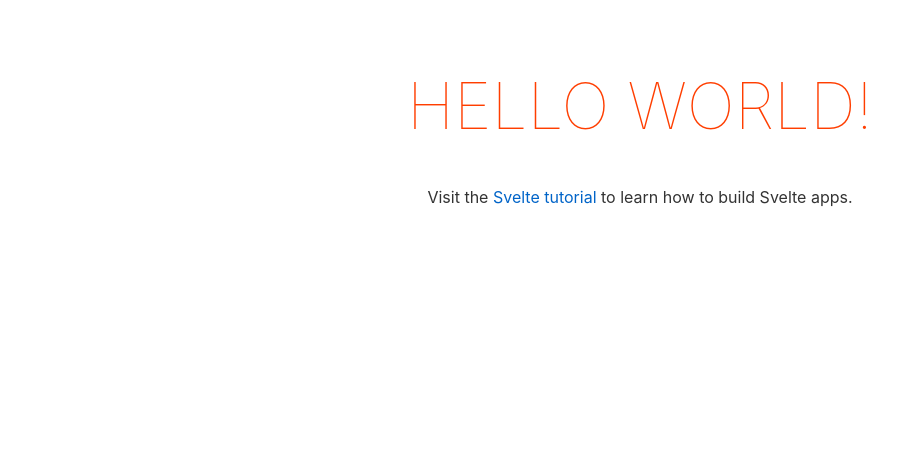
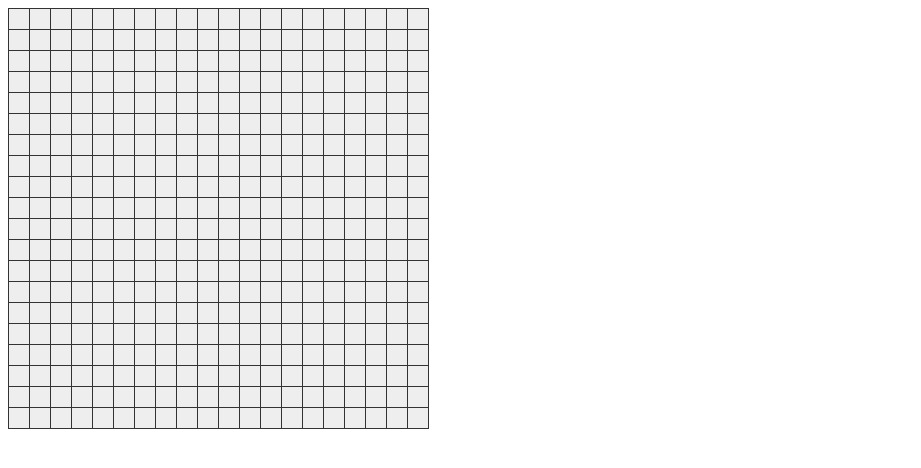
Before and after one commit to miily8310s/start-svelte3, a Svelte app in the folder svelte3-web-components/: page / in a window 1280 px wide. Shown: the top 468 px of the page, without its empty margins (0-921 px from the left). Built offline with nearby package versions, Linux system fonts and the light colour scheme.

Commit message:
Add style to App.svelte

```diff
--- a/svelte3-web-components/src/App.svelte
+++ b/svelte3-web-components/src/App.svelte
@@ -1,30 +1,51 @@
 <script lang="ts">
-	export let name: string;
+	const ROW_SIZE = 20
+	const COLUMN_SIZE = 20
+
+	const grid = []
+	for (let i = 0; i < ROW_SIZE; i++) {
+		grid[i] = []
+		for (let j = 0; j < COLUMN_SIZE; j++) {
+			grid[i][j] = { isAlive: false }
+		}
+	}
 </script>
 
-<main>
-	<h1>Hello {name}!</h1>
-	<p>Visit the <a href="https://svelte.dev/tutorial">Svelte tutorial</a> to learn how to build Svelte apps.</p>
-</main>
+<div class="lifegame-container">
+	<div class="lifegame-cells-container">
+		<div class="lifegame-cells">
+			{#each grid as row, i}
+				{#each row as col, j}
+					<div class="cell" style="grid-row: {i + 1}"></div>
+				{/each}
+			{/each}
+		</div>
+	</div>
+</div>
 
 <style>
-	main {
-		text-align: center;
-		padding: 1em;
-		max-width: 240px;
-		margin: 0 auto;
+	.lifegame-container {
+		display: block;
+		width: max-content;
 	}
 
-	h1 {
-		color: #ff3e00;
-		text-transform: uppercase;
-		font-size: 4em;
-		font-weight: 100;
+	.lifegame-cells-container {
+		position: relative;
+		display: flex;
+		align-items: center;
+		justify-content: center;
 	}
 
-	@media (min-width: 640px) {
-		main {
-			max-width: none;
-		}
+	.lifegame-cells {
+		display: grid;
+		background-color: #333;
+		gap: 1px 1px;
+		border: solid 1px #333;
+	}
+
+	.cell {
+		width: 20px;
+		height: 20px;
+		background-color: #eee;
 	}
 </style>
```
